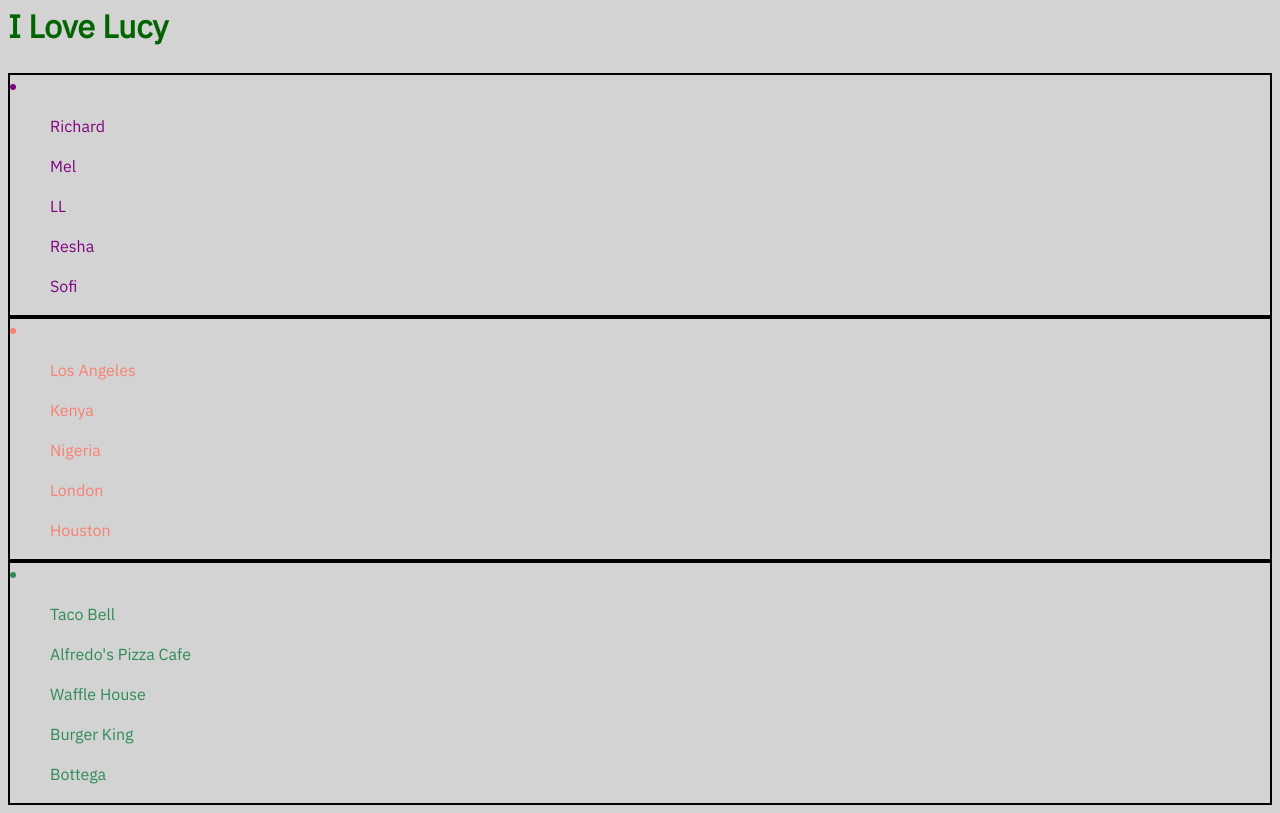
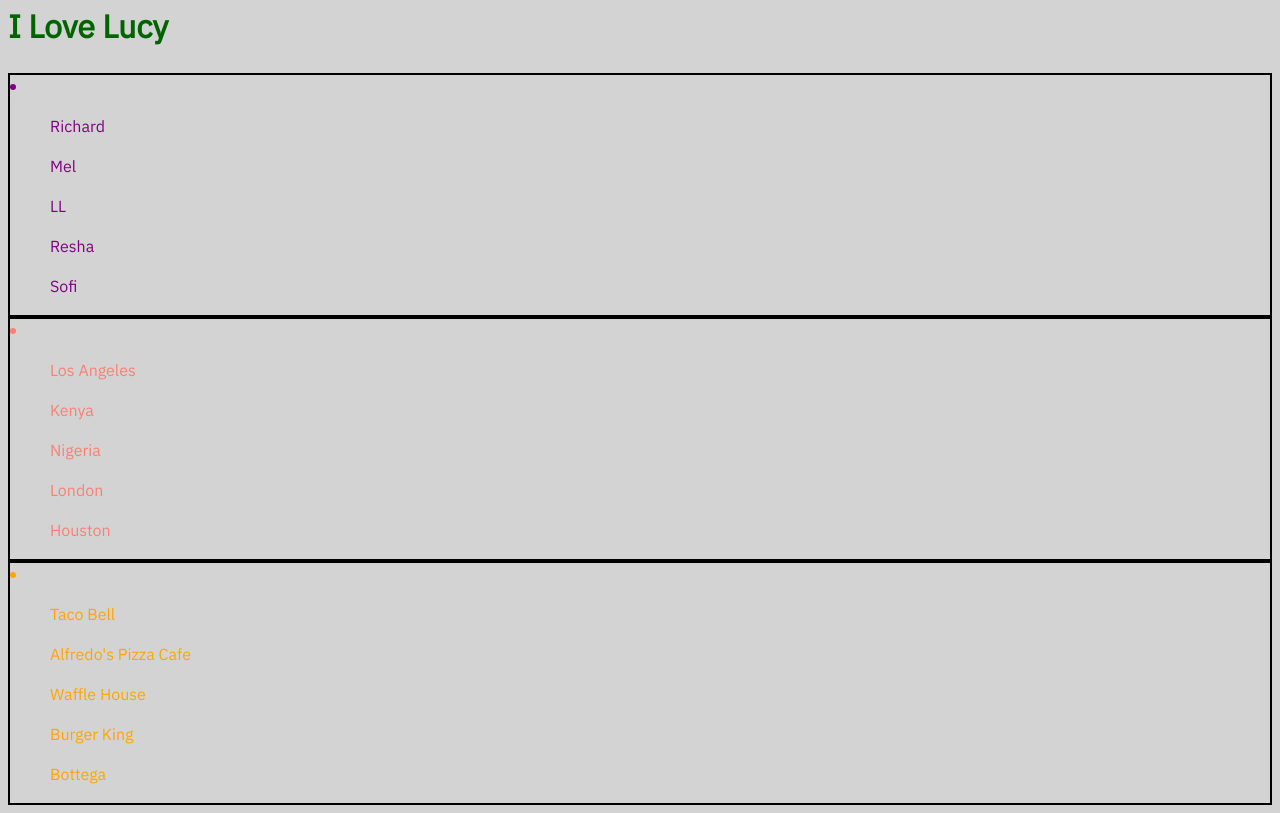
Before and after one commit to brvarner/CSSDrills, a plain HTML site: page CSSDrills/index.html in a window 1280 px wide. Shown: the part 1111-1924 px from the top of the page. Drawn offline with Linux system fonts and the light colour scheme.

Commit message:
Changed CSS to check rebranch

```diff
--- a/CSSDrills/styles.css
+++ b/CSSDrills/styles.css
@@ -94,7 +94,7 @@ li{
 }
 
 #wars{
-    color:seagreen
+    color:orange
 }
 
 .list{
```
